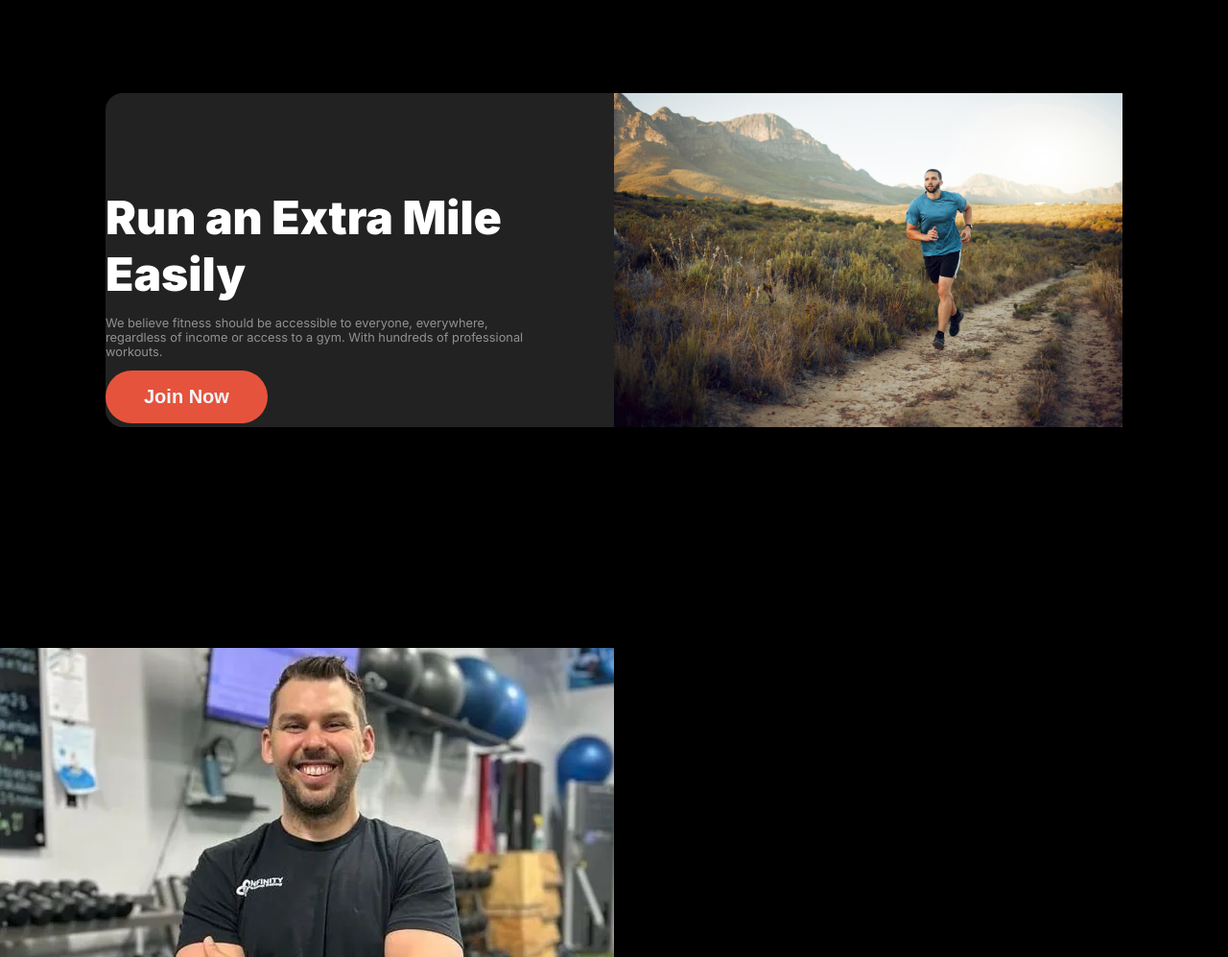
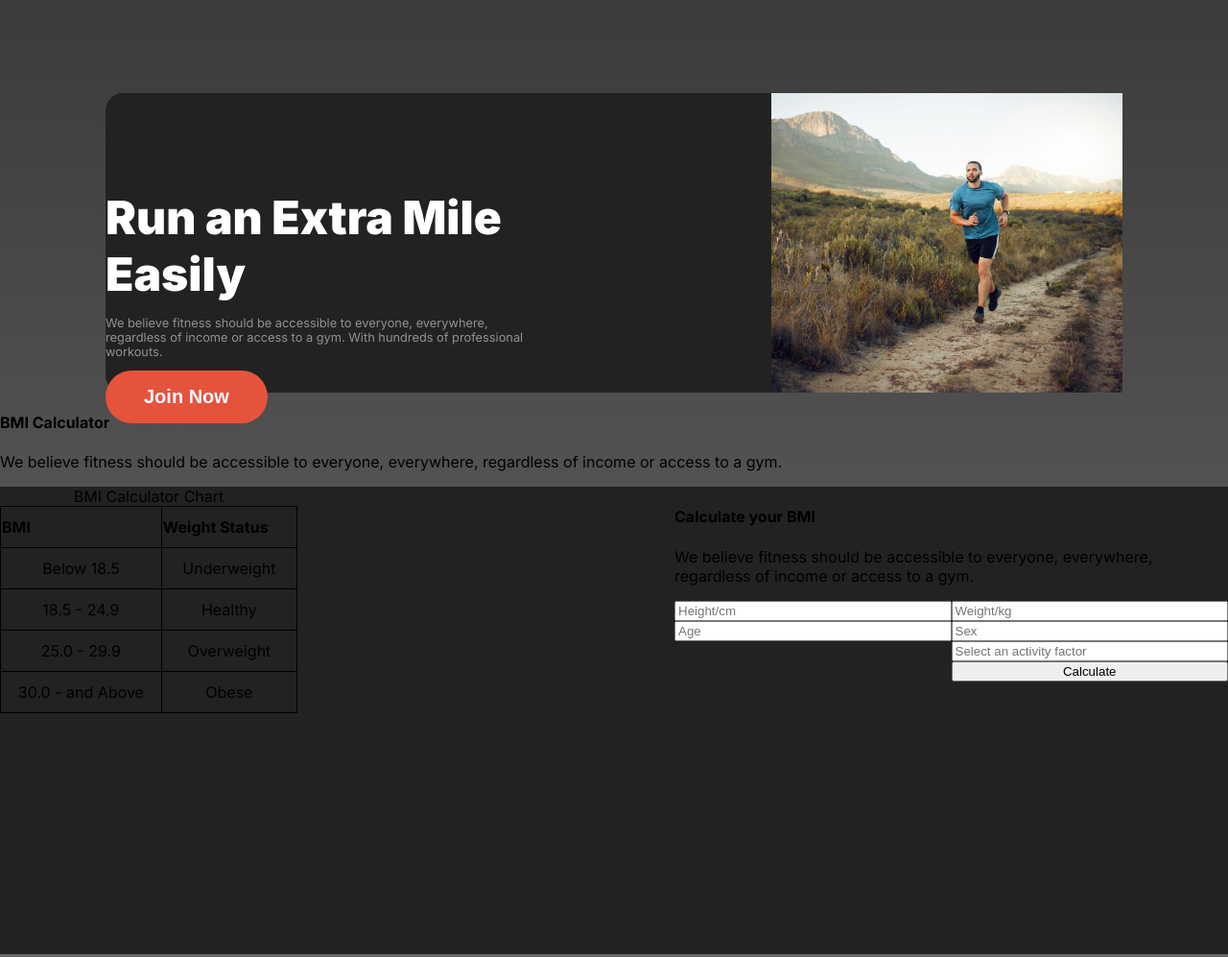
Before and after one commit to 451-Mridulqu/Programming--Hero-Assignment-2, a plain HTML site: page index.html in a window 1280 px wide. Shown: the part 1311-2308 px from the top of the page at 96% size. Drawn offline with Linux system fonts and the light colour scheme; a web font is replaced by a local one.

Commit message:
add BMI Section

```diff
--- a/Styles.css
+++ b/Styles.css
@@ -45,7 +45,7 @@ body{
 
 .bg-color-main{
 
-   background-color: black;
+   background-color: none;
 }
 
 .alint-center{
@@ -54,7 +54,7 @@ body{
 
 }
 .bg-color{
-  background: linear-gradient(180.00deg, rgb(17, 17, 17),rgba(119, 119, 119, 0) 100%);}
+  background: linear-gradient(180.00deg, rgb(0, 0, 0),rgba(0, 0, 0, 0) 100%);}
 
 
 .title-color{
@@ -366,13 +366,23 @@ justify-content: space-between;
     background-color: rgb(34, 34, 34);
     border-radius: 18px;
 
+   }
 
 
-   }
 
-   .imge-02{
-    width: 50%;
-    height: 50%;
+
+
+
+
+   .main-Section-02 img{
+    width: 366px;
+    height: 312px;
+    object-fit: cover;
+    object-position: 80% center ;
+
+
+
+
    }
 
    .Section-title-02{
@@ -383,6 +393,48 @@ justify-content: space-between;
 
    }
 
+   /* main-Section-04 realted styles */
+
+   .BMI-Calculator-Container{
+     max-width: 1440px;
+     height: 487px;
+   }
+
+   table{
+      width: 310px;
+      height: 216px;
+   }
+   th{
+    text-align: left;
+   }
+
+   table, tr, td, th{
+     border: 1px solid black;
+     border-collapse: collapse;
+   }
+   table, td{
+      text-align: center;
+   }
+
+   .BMI-Calculator-Container{
+     display: flex;
+     justify-content: space-between;
+     margin: 0 auto;
+   }
+
+   .from-Container{
+     width: 577px;
+     height: 386px;
+   }
+
+ form{
+       display: grid;
+       grid-template-columns: repeat(2, 1fr) ;
+ }
+
+ .main-Section-04 {
+ background: rgb(34, 34, 34);
+ }
 
 
 /* small device realted Styles */
--- a/index.html
+++ b/index.html
@@ -161,33 +161,106 @@
 
 
 
+
        </section>
 
        <section  class="main-Section-03">
 
        </section>
+       <div class="Section-04-text-containter">
+        <h4>
+          BMI Calculator
+        </h4>
+
+        <p>We believe fitness should be accessible to everyone, everywhere, regardless of income or access to a gym.</p>
+      </div>
 
        <section class="main-Section-04">
 
-        <div class="Section-04-text-containter">
-          <h4>
-            BMI Calculator
-          </h4>
 
-          <p>We believe fitness should be accessible to everyone, everywhere, regardless of income or access to a gym.</p>
-        </div>
         <div class="BMI-Calculator-Container">
 
           <div class="">
-            <h4>
-              BMI Calculator Chart
-            </h4>
+            <Table>
+              <caption>  BMI Calculator Chart</caption>
+             <tr>
+              <th>
+                BMI
+
+              </th>
+              <th>
+                Weight Status
+              </th>
+
+
+
+             </tr>
+             <tr>
+              <td>
+                Below 18.5
+              </td>
+              <td>
+                Underweight
+              </td>
+
+
+             </tr>
+             <tr>
+              <td>
+                18.5 - 24.9
+              </td>
+              <td>
+                Healthy
+              </td>
+
+
+             </tr>
+             <tr>
+              <td>
+                25.0 - 29.9
+              </td>
+              <td>
+                Overweight
+              </td>
+
+
+             </tr>
+             <tr>
+              <td>
+                30.0 - and Above
+              </td>
+              <td>
+                Obese
+              </td>
+
+
+             </tr>
+
+            </Table>
 
 
 
           </div>
+        <div class="from-Container">
+          <h4>Calculate your BMI</h4>
+          <P>We believe fitness should be accessible to everyone, everywhere, regardless of income or access to a gym. </P>
+
+ <form>
+   <input class="S" type="text" placeholder="Height/cm">
+   <input class="S" type="text" placeholder="Weight/kg">
+   <input class="S" type="text"  placeholder="Age">
+   <input class="S" type="text" placeholder="Sex">
+   <br>
+   <input type="text" placeholder="Select an activity factor">
+   <br>
+   <input type="submit" value="Calculate">
 
 
+
+ </form>
+
+
+ </div>
 
 
         </div>
```
